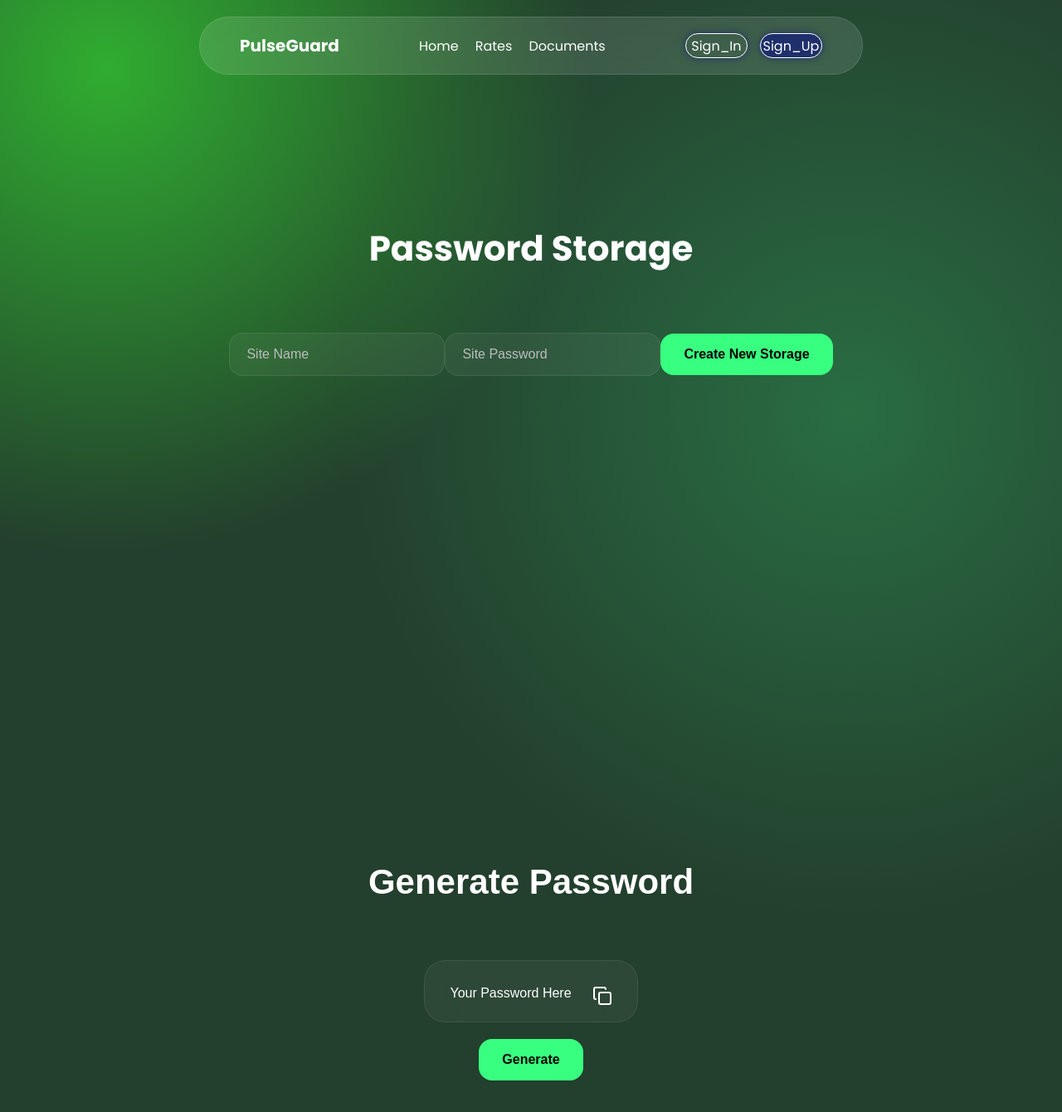
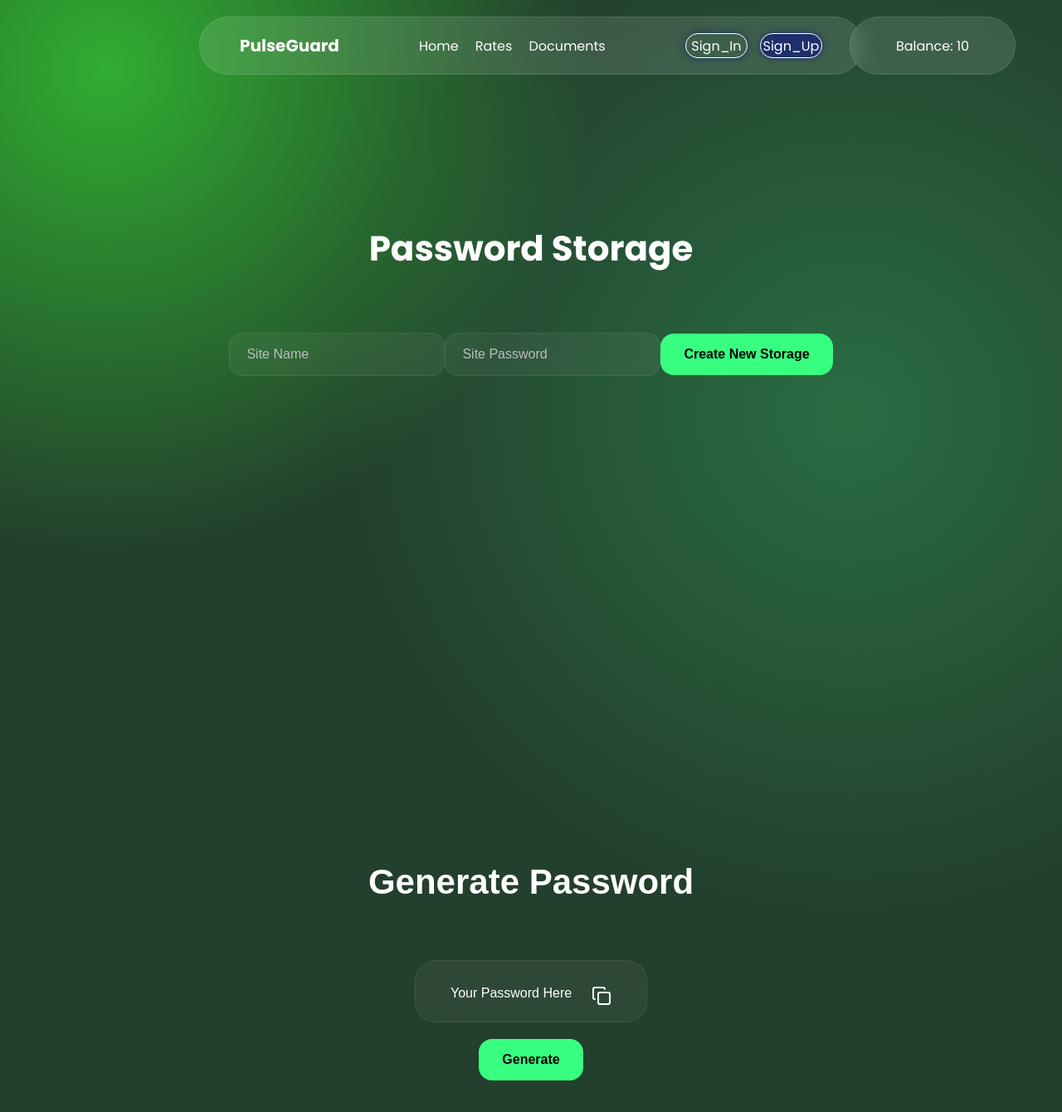
Before and after one commit to Igkka/Cybersecurity-App, a Next.js app: page /pro in a window 1280 px wide. Shown: the top 1340 px of the page at 83% size. Built offline with nearby package versions, Linux system fonts and the light colour scheme.

Commit message:
balanceupd

```diff
--- a/src/app/pro/page.jsx
+++ b/src/app/pro/page.jsx
@@ -2,11 +2,13 @@ import "@/components/style/ProPage.css"
 import Navbar from "@/components/navbar"
 import PassStorage from "@/components/PasswordStorage"
 import GeneratePass from "@/components/GeneratePass"
+import UserBalance from "@/components/Balance"
 
 export default function ProPage(){
  return(
     <>
     <Navbar/>
+   <UserBalance/>
     <PassStorage/>
     <GeneratePass/>
 
--- /dev/null
+++ b/src/components/Balance.jsx
@@ -0,0 +1,28 @@
+"use client"
+import "@/components/style/Balance.css"
+import { useEffect, useState } from "react"
+
+export default function UserBalance(){
+
+    const [balance,setBalance] = useState("")
+
+    useEffect(()=>{
+        const plantype = localStorage.getItem("plan")
+
+        if(plantype == "pro"){
+            setBalance(100)
+        }else{
+            setBalance(10)
+        }
+    })
+
+
+
+
+return(
+    <div className="balancecontent">
+        <p>Balance: {balance}</p>
+    </div>
+)
+
+}
--- /dev/null
+++ b/src/components/style/Balance.css
@@ -0,0 +1,23 @@
+@import url('https://fonts.googleapis.com/css2?family=Poppins:wght@300;400;500;600;700;800&display=swap');
+
+.balancecontent{
+    width: 200px;
+    height: 70px;
+    display: flex;
+    align-items: center;
+    justify-content: space-around;
+    border-radius: 40px;
+    background: rgba(255, 255, 255, 0.116);
+    backdrop-filter: blur(10px);
+    border: 1px solid rgba(255,255,255,0.12);
+    position: fixed;
+    top: 20px;
+    left: 80%;
+    z-index: 1000;
+    opacity: 0;
+    transform: translateY(40px);
+    animation: show .8s ease forwards;
+    p{
+        font-family:'Poppins',sans-serif;
+    }
+}
--- a/src/components/style/GeneratePass.css
+++ b/src/components/style/GeneratePass.css
@@ -24,7 +24,6 @@
 }
 
 .copybtn{
-margin-left: 25px;
 cursor: pointer;
 }
 
@@ -37,10 +36,10 @@ cursor: pointer;
     transition:.35s;
     text-align: center;
     max-height: 75px;
-    min-width: 250px;
+    min-width: 280px;
     text-align: center;
     display:flex;
-    justify-content:center;
+    justify-content:space-around;
 }
 
 .createpassbtn{
```
